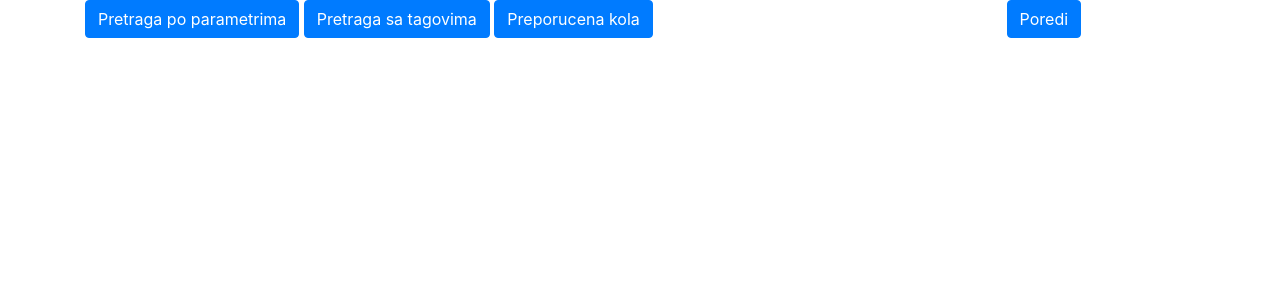
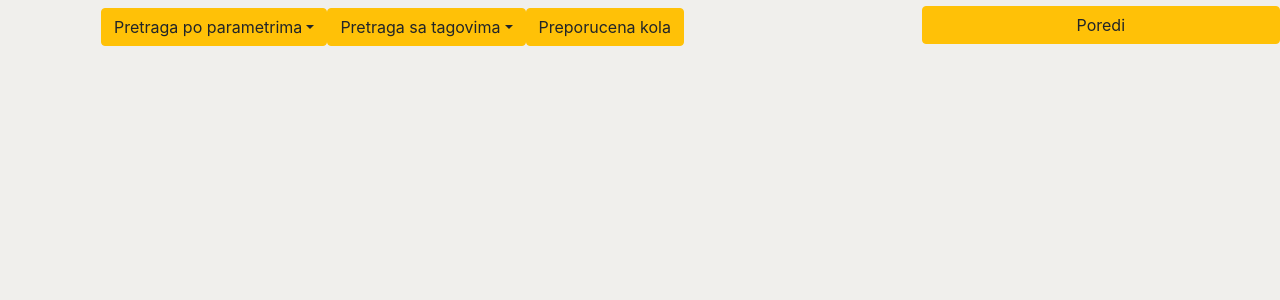
Before and after one commit to popdav/autoMetaSearch, a React (Create React App) app in the folder client/: page / in a window 1280 px wide. Shown: the top 300 px of the page. Built offline with nearby package versions, Linux system fonts and the light colour scheme; no server answers.

Commit message:
look change

```diff
--- a/client/public/index.html
+++ b/client/public/index.html
@@ -34,9 +34,13 @@
       work correctly both with client-side routing and a non-root public URL.
       Learn how to configure a non-root public URL by running `npm run build`.
     -->
+
     <title>Car Search</title>
+    <style>
+      .body {background-color: rgb(240, 239, 236);}
+    </style>
   </head>
-  <body>
+  <body class="body">
     <noscript>You need to enable JavaScript to run this app.</noscript>
     <div id="root"></div>
     <!--
--- a/client/src/App.css
+++ b/client/src/App.css
@@ -3,13 +3,17 @@
   margin-right: 10%;
 } */
 .btnComapre {
-  position: fixed;
+  margin-top: 0.5%;
   margin-left: 72%;
 }
 .btnAddCmp {
   float:right;
 }
-
+.media-card {
+  /* Add shadows to create the "card" effect */
+  box-shadow: 0 4px 8px 0 rgba(0,0,0,0.2);
+  transition: 0.3s;
+}
 /* .media-car:hover{
   background-color: lightblue;
   opacity: 0.6;
--- a/client/src/App.js
+++ b/client/src/App.js
@@ -42,7 +42,7 @@ class App extends Component {
             <Switch>
               <Route exact path="/">
               <Link to="/cmp">
-                <button onClick={this.clickCompare} type="submit" className="btn btn-primary mb-2 btnComapre">Poredi</button>
+                <button onClick={this.clickCompare} type="submit" className="btn btn-warning btnComapre fixed-top">Poredi</button>
               </Link>
                 <CarView  />
               </Route>
--- a/client/src/CarMedia.js
+++ b/client/src/CarMedia.js
@@ -87,7 +87,7 @@ class CarMedia extends Component {
 
           <div className="" key={i}>
 
-            <div className="media-car media border border-info rounded">
+            <div className="media-card media rounded">
               <img className="media-object img-thumbnail" src={elem['slika']} alt="Auto" />
               <div className="media-body ">
                 <h5 className="mt-0">{elem['Marka'] + ' ' + elem['Model'] }</h5>
@@ -108,8 +108,10 @@ class CarMedia extends Component {
                 </p>
                 <img onClick={()=> window.open(elem["link"], "_blank")} className="img-thumbnail btn" src={elem['logo']} alt="Auto" />
                 <span className="form-check btnAddCmp">
-                  <input checked={this.state.isChecked[i]} onChange={this.clickAddComapre} value={i} type="checkbox" className="form-check-input" id="cmpCheck"/>
-                  <label  className="form-check-label" htmlFor="cmpCheck">Dodaj u poredjenje</label>
+                  <label  className="form-check-label" htmlFor="cmpCheck">
+                    <input checked={this.state.isChecked[i]} onChange={this.clickAddComapre} value={i} type="checkbox" className="form-check-input" id="cmpCheck"/>
+                    Dodaj u poredjenje
+                  </label>
                 </span>
               </div>
 
--- a/client/src/CarView.js
+++ b/client/src/CarView.js
@@ -244,13 +244,13 @@ class CarView extends Component {
 
     return (
       <div style={this.props.style}>
-        <button onClick={this.clickShowSearch} type="submit" className="btn btn-primary mb-2">Pretraga po parametrima</button>
-        <span>{" "}</span>
-        <button onClick={this.clickShowTags} type="submit" className="btn btn-primary mb-2">Pretraga sa tagovima</button>
-        <span>{" "}</span>
-        <button onClick={this.clickForMe} type="submit" className="btn btn-primary mb-2">Preporucena kola</button>
-        <br/>
-
+        <nav className="navbar navbar-defaul">
+          <div className="">
+            <button onClick={this.clickShowSearch} type="submit" className="btn dropdown-toggle btn-warning">Pretraga po parametrima</button>
+            <button onClick={this.clickShowTags} type="submit" className="btn dropdown-toggle btn-warning">Pretraga sa tagovima</button>
+            <button onClick={this.clickForMe} type="submit" className="btn btn-warning">Preporucena kola</button>
+          </div>
+        </nav>
         <div style={styleSearch}>
           <SearchBar />
         </div>
--- a/client/src/CmpCars.js
+++ b/client/src/CmpCars.js
@@ -30,18 +30,34 @@ class CmpCars extends Component {
                     <th scope="col">Modela</th>
                     <th scope="col">Snaga</th>
                     <th scope="col">Cena</th>
+                    <th scope="col">Kilometraža</th>
+                    <th scope="col">Godište</th>
+                    <th scope="col">Gorivo</th>
+                    <th scope="col">Karoserija</th>
+                    <th scope="col">Kubikaža</th>
+
                 </tr>
             </thead>
             <tbody>
             {
                 this.props.cmpCarList.map((e, i) => {
+                  let cena = '0'
+                  if(e['cena'] === -1)
+                    cena = 'Dogovor'
+                  else
+                    cena = e['cena'] + '€'
                     return(
                         <tr key={i}>
                             <td> <img className="media-object img-thumbnail" src={e['slika']} alt="Auto" /> </td>
                             <td >{e['Marka']}</td>
                             <td>{e['Model']}</td>
-                            <td>{e['Snaga motora']}</td>
-                            <td>{e['cena']}</td>
+                            <td>{e['Snaga motora'] + ' KS (' + Math.ceil(e['Snaga motora'] * 0.745699872) + ' KW)'}</td>
+                            <td>{cena}</td>
+                            <td>{e['Kilometraža'] + ' km'}</td>
+                            <td>{e['Godište'] + '.'}</td>
+                            <td>{e['Gorivo']}</td>
+                            <td>{e['Karoserija']}</td>
+                            <td>{e['Kubikaža'] + ' cm3'}</td>
                         </tr>
 
                     )
--- a/client/src/SearchBar.js
+++ b/client/src/SearchBar.js
@@ -85,7 +85,7 @@ class SearchBar extends Component {
   render() {
 
     return (
-        <div className="" >
+        <div className="media-card" >
 
             <form className="form search-bar">
 
@@ -114,7 +114,7 @@ class SearchBar extends Component {
             </div>
 
             <div className="form-group">
-                <button onClick={this.clickSearch} type="submit" className="btn btn-primary mb-2">Pretraga</button>
+                <button onClick={this.clickSearch} type="submit" className="btn btn-secondary mb-2">Pretraga</button>
             </div>
             </form>
 
--- a/client/src/Tags.js
+++ b/client/src/Tags.js
@@ -70,20 +70,21 @@ class Tags extends Component {
 
 
     return (
-      <div>
+      <div className="media-card">
         <form className="form">
+
           {this.state.allTags.map((e, i) => {
               return(
-                  <div key={e}>
-                    <input checked={this.state.isChecked[e]} onChange={this.addTag} className="form-check-input" type="checkbox" name={e}  />
-                    {e}
-                  </div>
+                <div key={e+i} className="form-check">
 
-
+                  <input id={e + i} checked={this.state.isChecked[e]} onChange={this.addTag} className="form-check-input" type="checkbox" name={e}  />
+                  <label htmlFor={e + i} key={e}>{e}</label>
+                </div>
               )
           })}
+
           <div className="form-group">
-            <button onClick={this.clickSearch} type="submit" className="btn btn-primary mb-2">Pretraga</button>
+            <button onClick={this.clickSearch} type="submit" className="btn btn-secondary mb-2">Pretraga</button>
           </div>
         </form>
 
```
